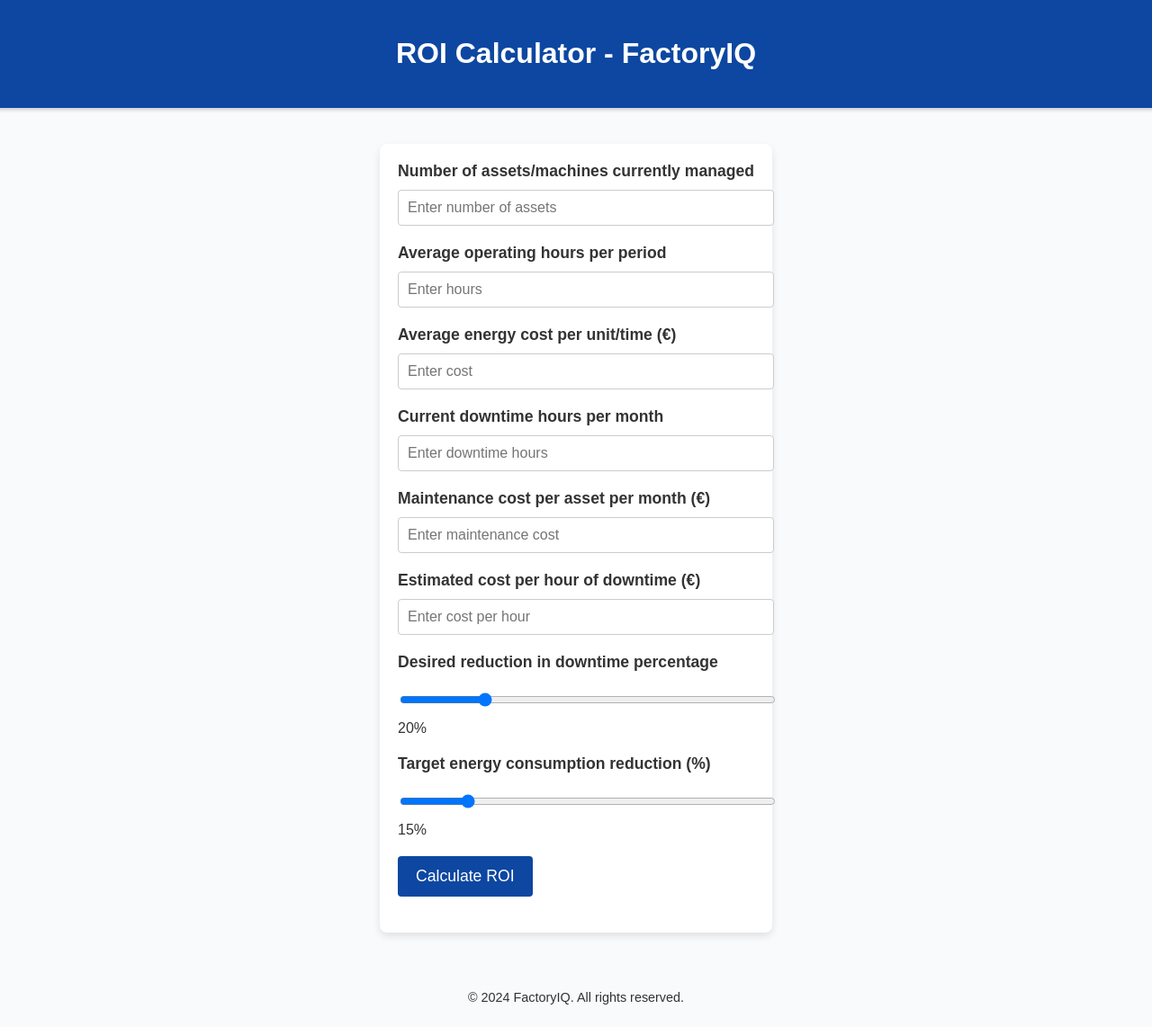
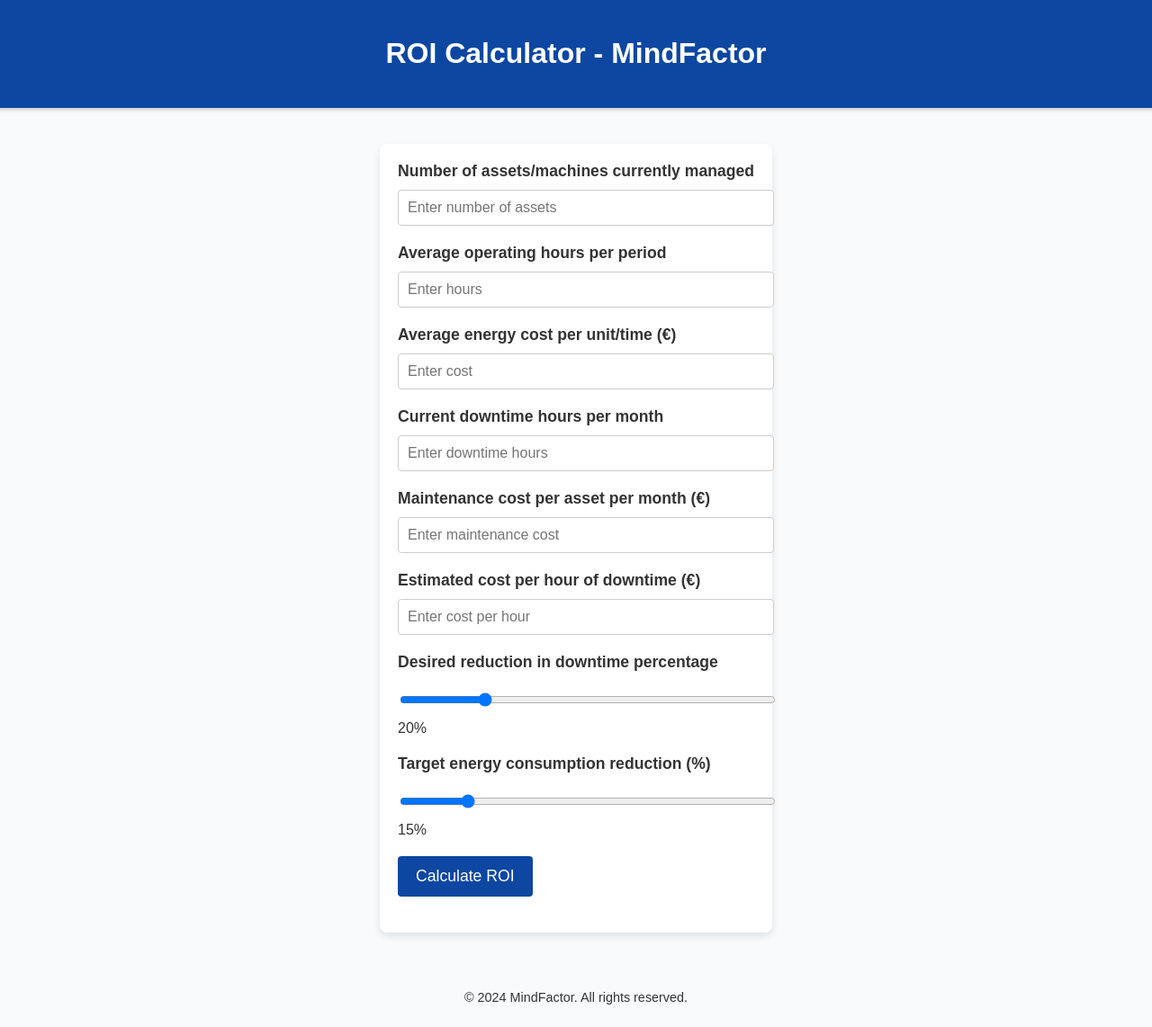
Before and after one commit to IliasPappasAegis/RoiCalculator, a plain HTML site: page index.html in a window 1280 px wide. Shown: the whole page at 90% size. Drawn offline with nearby package versions, Linux system fonts and the light colour scheme.

Commit message:
Update index.html

```diff
--- a/index.html
+++ b/index.html
@@ -3,7 +3,7 @@
 <head>
     <meta charset="UTF-8">
     <meta name="viewport" content="width=device-width, initial-scale=1.0">
-    <title>ROI Calculator - FactoryIQ</title>
+    <title>ROI Calculator - MindFactor</title>
     <style>
         body {
             font-family: Arial, sans-serif;
@@ -106,7 +106,7 @@
 </head>
 <body>
     <header>
-        <h1>ROI Calculator - FactoryIQ</h1>
+        <h1>ROI Calculator - MindFactor</h1>
     </header>
 
     <div class="container">
@@ -166,7 +166,7 @@
     </div>
 
     <footer>
-        <p>&copy; 2024 FactoryIQ. All rights reserved.</p>
+        <p>&copy; 2024 MindFactor. All rights reserved.</p>
     </footer>
 
     <script src="https://cdn.jsdelivr.net/npm/chart.js"></script>
```
